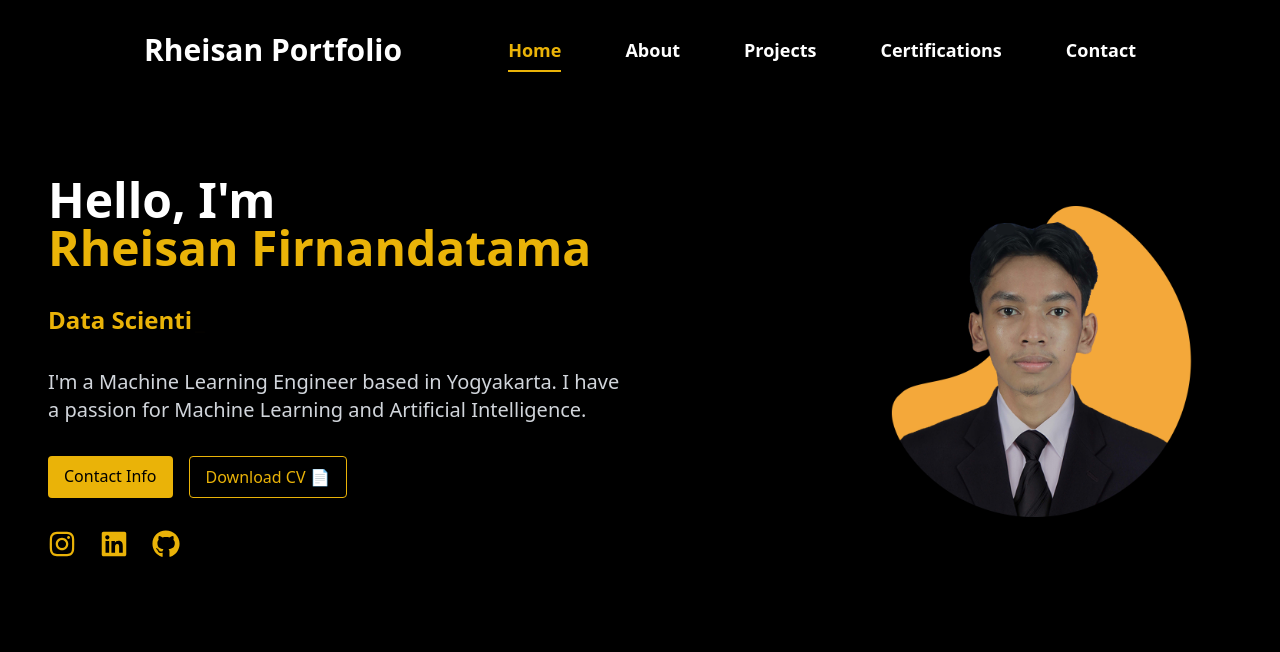
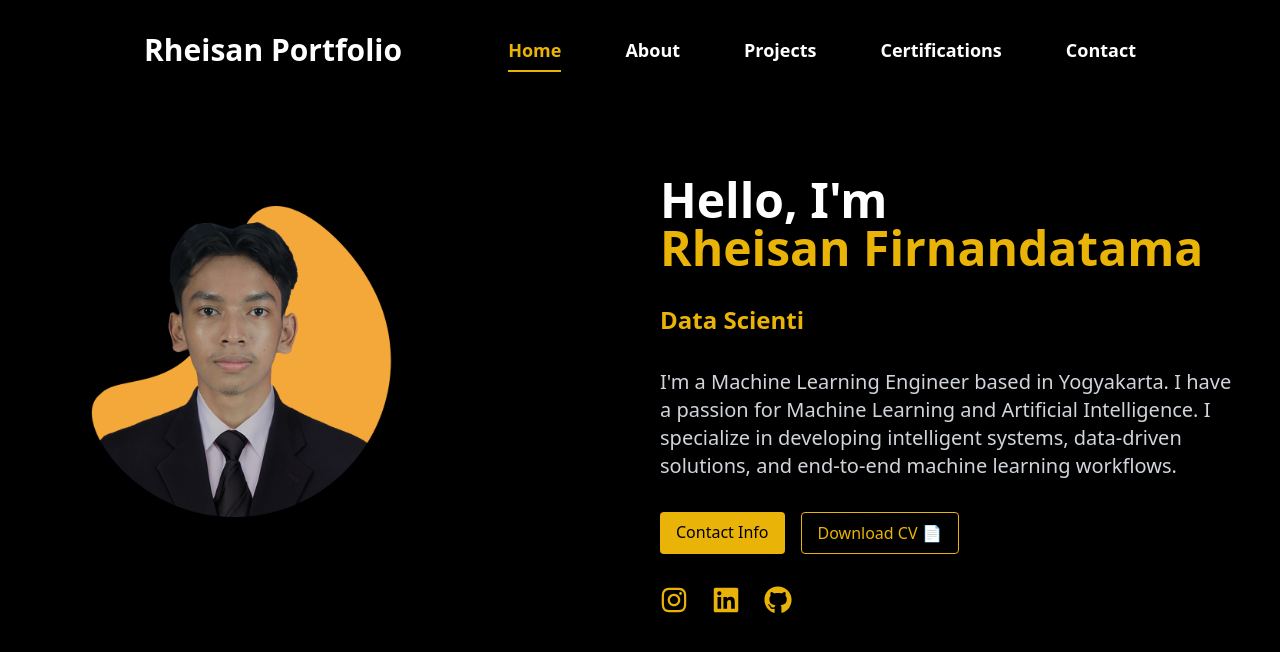
Before and after one commit to rheikun/rhei-portfolio, a React (Vite) app: page / in a window 1280 px wide. Shown: the top 652 px of the page. Built offline with nearby package versions, Linux system fonts and the light colour scheme.

Commit message:
fix : bug contact button

```diff
--- a/src/components/Home/Hero.jsx
+++ b/src/components/Home/Hero.jsx
@@ -2,6 +2,7 @@ import React, { useEffect, useState } from "react";
 import { FaLinkedin, FaGithub, FaInstagram } from "react-icons/fa";
 import AOS from "aos";
 import "aos/dist/aos.css";
+import { Link } from "react-router-dom";
 import { Typewriter } from "react-simple-typewriter";
 
 const Hero = () => {
@@ -18,6 +19,19 @@ const Hero = () => {
   return (
     <section className="bg-black text-white py-20 relative">
       <div className="max-w-screen-xl mx-auto px-6 md:px-12 grid grid-cols-1 md:grid-cols-2 gap-10 items-start">
+        {/* Profile Photo */}
+        <div
+          className="justify-center"
+          data-aos="fade-up"
+        >
+          <div className="w-96 h-96 md:w-112 md:h-112">
+            <img
+              src="photo-2.png"
+              alt="Profile"
+              className="hover:scale-105 transition-transform duration-500"
+            />
+          </div>
+        </div>
         {/* Text Content */}
         <div className="space-y-8 text-center md:text-left" data-aos="fade-up">
           <h1 className="text-4xl md:text-5xl font-bold leading-snug">
@@ -28,7 +42,7 @@ const Hero = () => {
           </h1>
           <div className="text-xl md:text-2xl font-semibold text-yellow-500">
             <Typewriter
-              words={["ML Engineer", "Data Scientist"]}
+              words={["ML Engineer", "Data Scientist", "AI Enthusiast"]}
               loop={true}
               cursor
               cursorStyle="_"
@@ -38,20 +52,21 @@ const Hero = () => {
             />
           </div>
           <p className="text-lg md:text-xl text-gray-300" data-aos="fade-up">
-            I&apos;m a Machine Learning Engineer based in Yogyakarta. I have a
-            passion for Machine Learning and Artificial Intelligence.
+            I&apos;m a Machine Learning Engineer based in Yogyakarta. I have a passion
+            for Machine Learning and Artificial Intelligence. I specialize in developing
+            intelligent systems, data-driven solutions, and end-to-end machine learning
+            workflows.
           </p>
           <div
             className="flex flex-wrap justify-center md:justify-start space-x-4"
             data-aos="fade-up"
           >
-            <a
-              href="#contact"
+            <Link
+              to="/contact"
               className="bg-yellow-500 hover:bg-yellow-600 text-black py-2 px-4 rounded font-medium transition duration-300"
             >
               Contact Info
-            </a>
-            {/* Download CV Button */}
+            </Link>
             <button
               onClick={() => setShowCvOptions(!showCvOptions)}
               className="border border-yellow-500 hover:bg-yellow-600 hover:text-black text-yellow-500 py-2 px-4 rounded font-medium transition duration-300"
@@ -113,20 +128,6 @@ const Hero = () => {
             </a>
           </div>
         </div>
-
-        {/* Profile Photo */}
-        <div
-          className="relative flex justify-center md:justify-end"
-          data-aos="fade-up"
-        >
-          <div className="w-96 h-96 md:w-112 md:h-112">
-            <img
-              src="photo-2.png"
-              alt="Profile"
-              className="hover:scale-105 transition-transform duration-500"
-            />
-          </div>
-        </div>
       </div>
     </section>
   );
```
